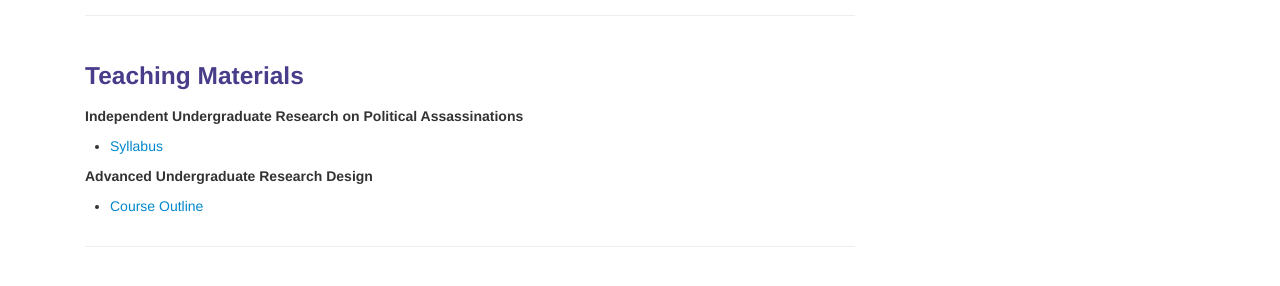
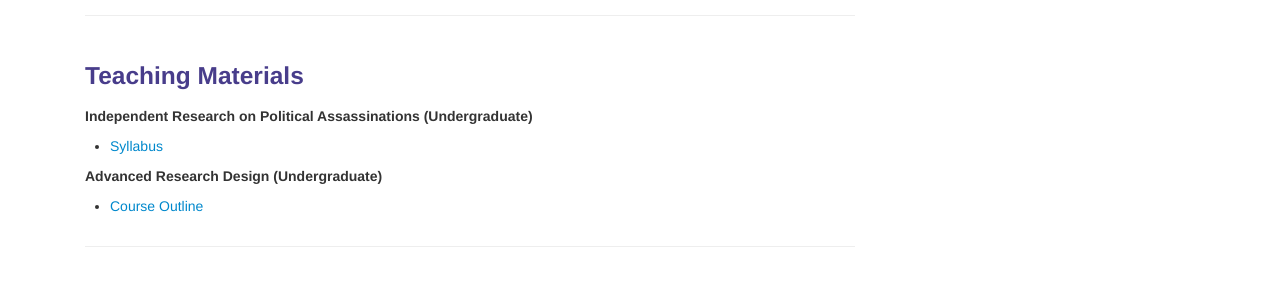
Before and after one commit to tedhchen/tedhchen.github.io, a Jekyll site: the page built from pages/teaching.md, in a window 1280 px wide. Shown: the part 126-412 px from the top of the page. Built offline with Jekyll 4.4.1, drawn with Linux system fonts in a browser that asks for light colours.

Commit message:
revised course names

```diff
--- a/pages/teaching.md
+++ b/pages/teaching.md
@@ -6,8 +6,8 @@ description: Ted Hsuan Yun Chen's Teaching
 
 
 ### Teaching Materials
-##### Independent Undergraduate Research on Political Assassinations
+##### Independent Research on Political Assassinations (Undergraduate)
 - [Syllabus]({{ BASE_PATH }}/assets/plsc496_syllabus.pdf)
 
-##### Advanced Undergraduate Research Design
+##### Advanced Research Design (Undergraduate)
 - [Course Outline]({{ BASE_PATH }}/assets/plsc308_outline.pdf)
```
